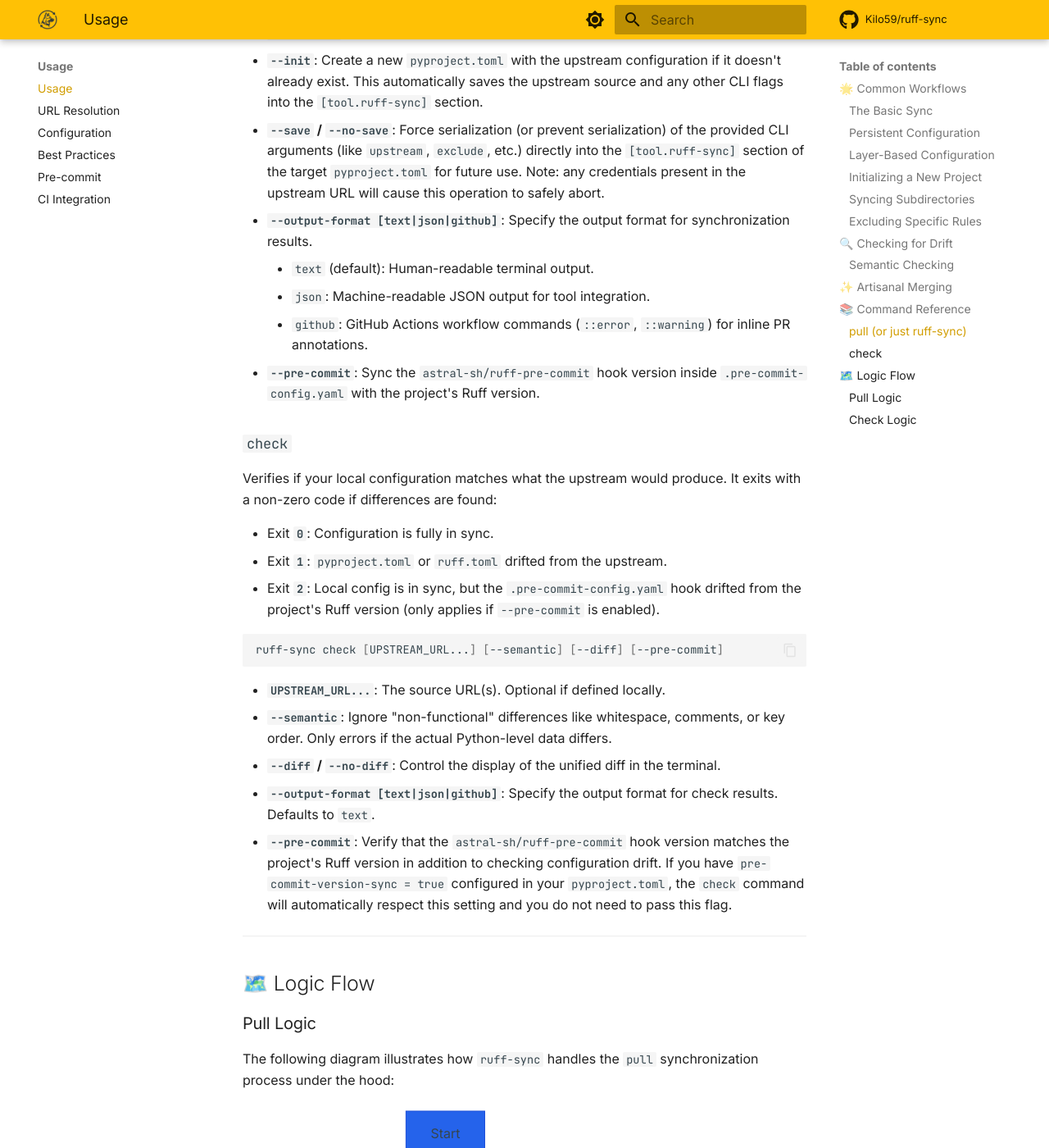
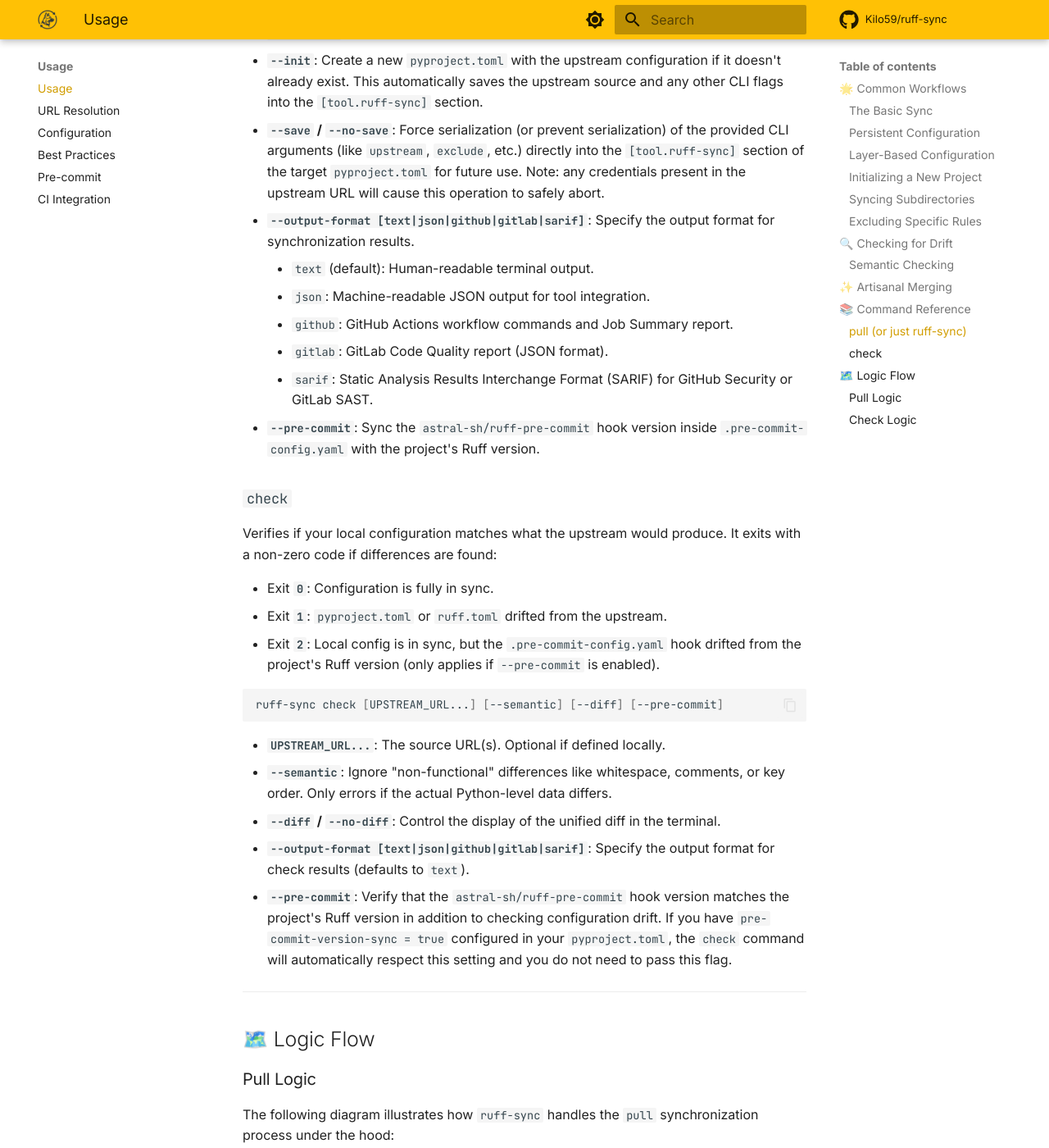
Before and after one commit to Kilo59/ruff-sync, an MkDocs documentation site: the page built from docs/usage.md, in a window 1280 px wide and 1400 px high, scrolled down 3736 px. Shown: the whole window at 82% size. Built offline with MkDocs 1.6.1 and Material for MkDocs 9.7.7, drawn with Linux system fonts in a browser that asks for light colours; comment, search, counter and statistics services are not loaded; the version menu is left out.

Commit message:
update documentation

```diff
--- a/docs/usage.md
+++ b/docs/usage.md
@@ -165,10 +165,12 @@ ruff-sync [UPSTREAM_URL...] [--to PATH] [--exclude KEY...] [--init] [--pre-commi
 * **`--exclude KEY...`**: Dotted paths of keys to keep local and never overwrite (e.g., `lint.isort`).
 * **`--init`**: Create a new `pyproject.toml` with the upstream configuration if it doesn't already exist. This automatically saves the upstream source and any other CLI flags into the `[tool.ruff-sync]` section.
 * **`--save` / `--no-save`**: Force serialization (or prevent serialization) of the provided CLI arguments (like `upstream`, `exclude`, etc.) directly into the `[tool.ruff-sync]` section of the target `pyproject.toml` for future use. Note: any credentials present in the upstream URL will cause this operation to safely abort.
-* **`--output-format [text|json|github]`**: Specify the output format for synchronization results.
+* **`--output-format [text|json|github|gitlab|sarif]`**: Specify the output format for synchronization results.
     - `text` (default): Human-readable terminal output.
     - `json`: Machine-readable JSON output for tool integration.
-    - `github`: GitHub Actions workflow commands (`::error`, `::warning`) for inline PR annotations.
+    - `github`: GitHub Actions workflow commands and Job Summary report.
+    - `gitlab`: GitLab Code Quality report (JSON format).
+    - `sarif`: Static Analysis Results Interchange Format (SARIF) for GitHub Security or GitLab SAST.
 * **`--pre-commit`**: Sync the `astral-sh/ruff-pre-commit` hook version inside `.pre-commit-config.yaml` with the project's Ruff version.
 
 ### `check`
@@ -186,7 +188,7 @@ ruff-sync check [UPSTREAM_URL...] [--semantic] [--diff] [--pre-commit]
 * **`UPSTREAM_URL...`**: The source URL(s). Optional if defined locally.
 * **`--semantic`**: Ignore "non-functional" differences like whitespace, comments, or key order. Only errors if the actual Python-level data differs.
 * **`--diff` / `--no-diff`**: Control the display of the unified diff in the terminal.
-* **`--output-format [text|json|github]`**: Specify the output format for check results. Defaults to `text`.
+* **`--output-format [text|json|github|gitlab|sarif]`**: Specify the output format for check results (defaults to `text`).
 * **`--pre-commit`**: Verify that the `astral-sh/ruff-pre-commit` hook version matches the project's Ruff version in addition to checking configuration drift. If you have `pre-commit-version-sync = true` configured in your `pyproject.toml`, the `check` command will automatically respect this setting and you do not need to pass this flag.
 
 ---
```
Also changed, not shown: .agents/skills/ruff-sync-usage/references/ci-integration.md (+11 -2 lines), docs/ci-integration.md (+10 -1 lines), docs/assets/github-job-summary.png (added).
